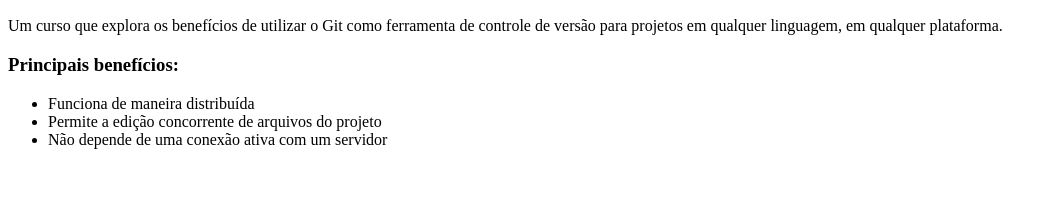
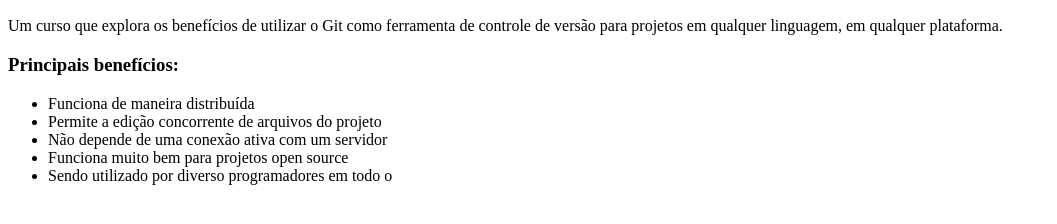
Before and after one commit to loginbyte/-curso-git, a plain HTML site: page index.html in a window 1280 px wide. Shown: the part 96-320 px from the top of the page, without its empty margins (0-1057 px from the left). Drawn offline with Linux system fonts and the light colour scheme.

Commit message:
Adicionado <li>

```diff
--- a/index.html
+++ b/index.html
@@ -10,6 +10,8 @@
             <li>Funciona de maneira distribuída</li>
             <li>Permite a edição concorrente de arquivos do projeto</li>
             <li>Não depende de uma conexão ativa com um servidor</li>
+			<li>Funciona muito bem para projetos open source</li>
+			<li>Sendo utilizado por diverso programadores em todo o</li>
         </ul>
 	</body>
 </html>
```
